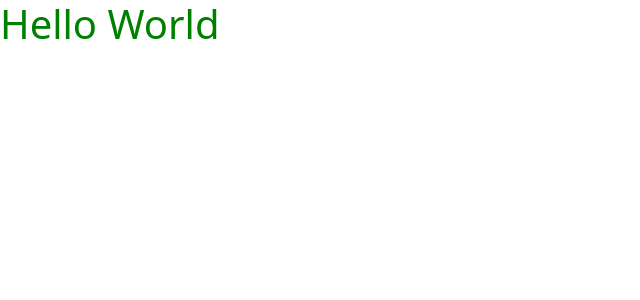
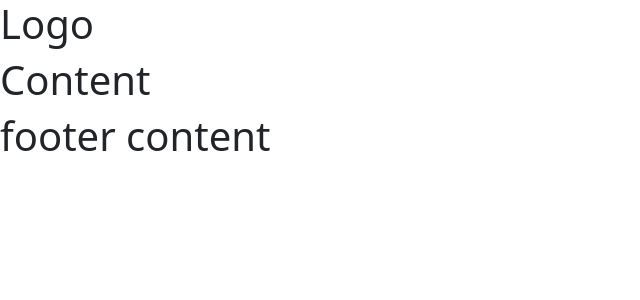
Before and after one commit to Therakar/vite-boolfolio, a Vue app: page / in a window 1280 px wide. Shown: the top 300 px of the page, without its empty margins (0-640 px from the left). Built offline with nearby package versions, Linux system fonts and the light colour scheme.

Commit message:
installazione axios e  scaffolding

```diff
--- a/package.json
+++ b/package.json
@@ -10,6 +10,7 @@
   },
   "dependencies": {
     "@popperjs/core": "^2.11.6",
+    "axios": "^1.3.0",
     "bootstrap": "^5.2.3",
     "vue": "^3.2.41"
   },
--- a/src/App.vue
+++ b/src/App.vue
@@ -1,15 +1,21 @@
 <script>
-import HelloWorld from "./components/HelloWorld.vue";
+import AppHeader from "./components/AppHeader.vue";
+import AppMain from "./components/AppMain.vue";
+import AppFooter from "./components/AppFooter.vue";
 export default {
   components: {
-    HelloWorld,
+    AppHeader,
+    AppMain,
+    AppFooter
   },
 };
 </script>
 
 <template>
   <div>
-    <HelloWorld />
+    <AppHeader />
+    <AppMain />
+    <AppFooter />
   </div>
 </template>
 
--- /dev/null
+++ b/src/components/AppFooter.vue
@@ -0,0 +1,14 @@
+<script>
+export default {
+  name: "AppFooter",
+};
+</script>
+
+<template>
+  <footer>
+    <h1>footer content</h1>
+  </footer>
+</template>
+
+<style lang="scss" scoped>
+</style>
--- /dev/null
+++ b/src/components/AppHeader.vue
@@ -0,0 +1,15 @@
+<script>
+export default {
+  name: "AppHeader",
+};
+</script>
+
+<template>
+  <header>
+    <h1>Logo</h1>
+  </header>
+</template>
+
+<style lang="scss" scoped>
+
+</style>
--- /dev/null
+++ b/src/components/AppMain.vue
@@ -0,0 +1,15 @@
+<script>
+export default {
+  name: "AppMain",
+};
+</script>
+
+<template>
+  <main>
+    <h1>Content</h1>
+  </main>
+</template>
+
+<style lang="scss" scoped>
+
+</style>
```
Also changed, not shown: 1 other file (tests, documents, lock files or other folders).
